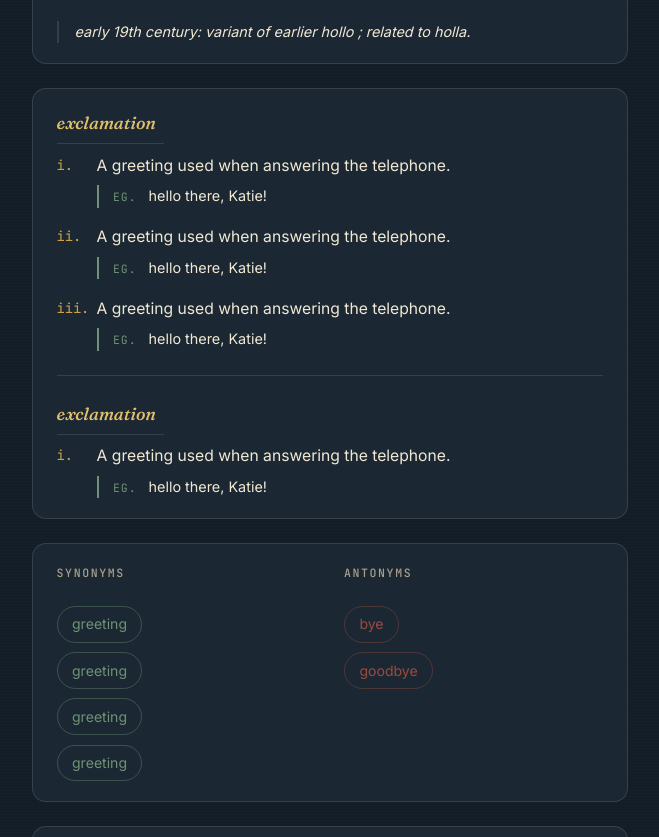
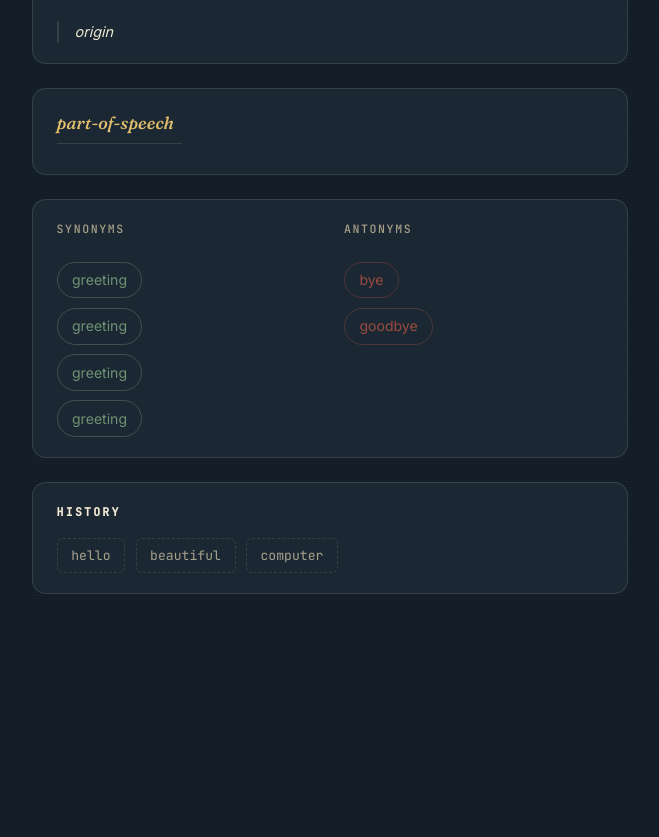
Before and after one commit to krowey-richmond/dictionary, a plain HTML site: page index.html in a window 1280 px wide. Shown: the part 353-1190 px from the top of the page, without its empty margins (310-969 px from the left). After the commit the page ends 1051 px from the top, so only its background shows below. Drawn offline with Linux system fonts and the light colour scheme.

Commit message:
update : html and css code

```diff
--- a/index.html
+++ b/index.html
@@ -23,8 +23,8 @@
 			</form>
 
 			<section class="word-box container">
-				<p class="word">hello</p>
-				<p class="phonetics">/həˈləʊ/</p>
+				<p class="word">word</p>
+				<p class="phonetics">/phonetics/</p>
 				<button class="audio-btn" type="button">
 					<svg
 						xmlns="http://www.w3.org/2000/svg"
@@ -45,59 +45,30 @@
 						<path d="M19.364 18.364a9 9 0 0 0 0-12.728" />
 					</svg>
 				</button>
-				<p class="origin">
-					early 19th century: variant of earlier hollo ; related to holla.
-				</p>
+				<p class="origin">origin</p>
 			</section>
 			<section class="meanings container">
-				<div class="meaning-box">
-					<p class="part-of-speech">exclamation</p>
+				<details class="meaning-box">
+					<summary class="part-of-speech">part-of-speech</summary>
 					<ol class="definitions">
 						<li class="definition">
-							<p>A greeting used when answering the telephone.</p>
+							<p>definition</p>
 
 							<p class="example">
 								<span>Eg.</span>
-								hello there, Katie!
-							</p>
-						</li>
-						<li class="definition">
-							<p>A greeting used when answering the telephone.</p>
-
-							<p class="example">
-								<span>Eg.</span>
-								hello there, Katie!
-							</p>
-						</li>
-						<li class="definition">
-							<p>A greeting used when answering the telephone.</p>
-
-							<p class="example">
-								<span>Eg.</span>
-								hello there, Katie!
+								example
 							</p>
 						</li>
 					</ol>
-				</div>
-				<div class="meaning-box">
-					<p class="part-of-speech">exclamation</p>
-					<ol class="definitions">
-						<li class="definition">
-							<p>A greeting used when answering the telephone.</p>
-
-							<p class="example">
-								<span>Eg.</span>
-								hello there, Katie!
-							</p>
-						</li>
-					</ol>
-				</div>
+				</details>
 			</section>
 			<section class="container">
 				<div class="synonyms">
 					<h2>Synonyms</h2>
-					<a href="?q=greeting">greeting</a> <a href="?q=greeting">greeting</a>
-					<a href="?q=greeting">greeting</a> <a href="?q=greeting">greeting</a>
+					<a href="?q=greeting">greeting</a>
+					<a href="?q=greeting">greeting</a>
+					<a href="?q=greeting">greeting</a>
+					<a href="?q=greeting">greeting</a>
 				</div>
 
 				<div class="antonyms">
--- a/styles.css
+++ b/styles.css
@@ -479,7 +479,7 @@ input:focus-visible {
 	}
 
 	.container:has(.synonyms) {
-		grid-template-columns: 1fr;
+
 		gap: 1.5rem;
 	}
 }
```
